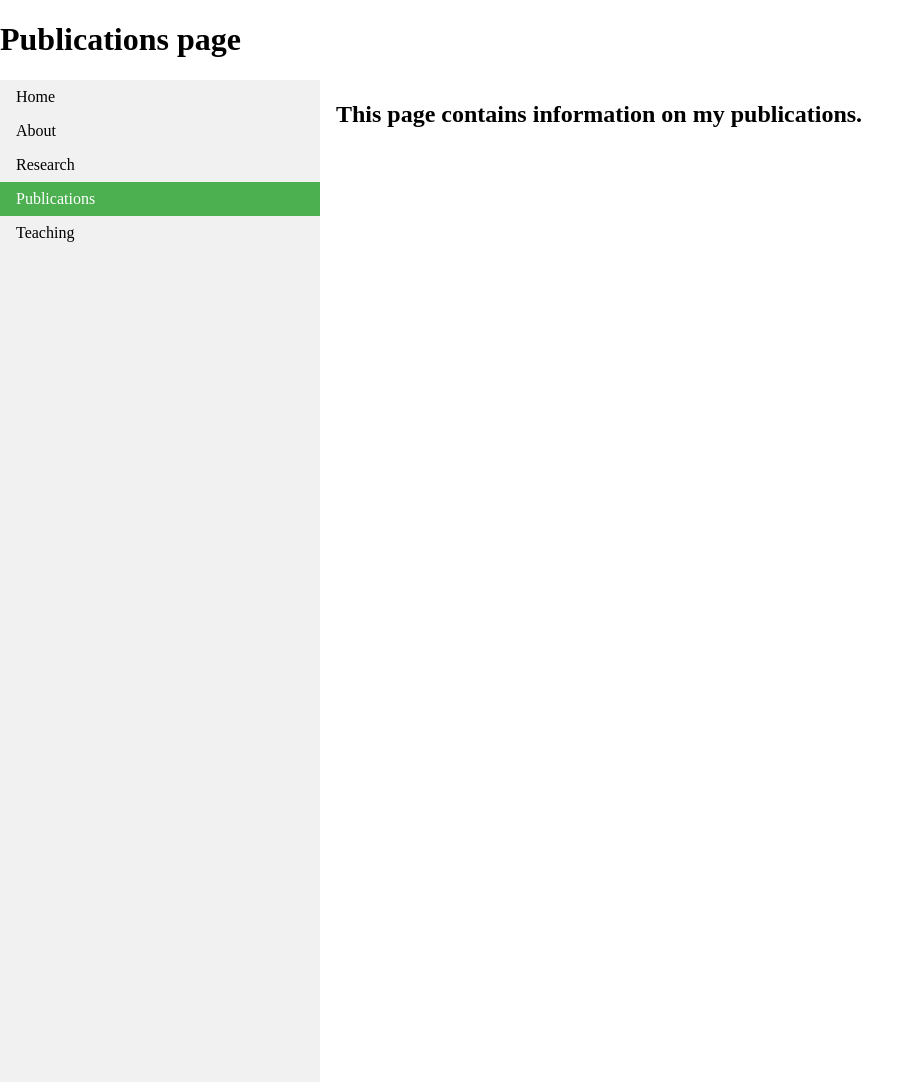
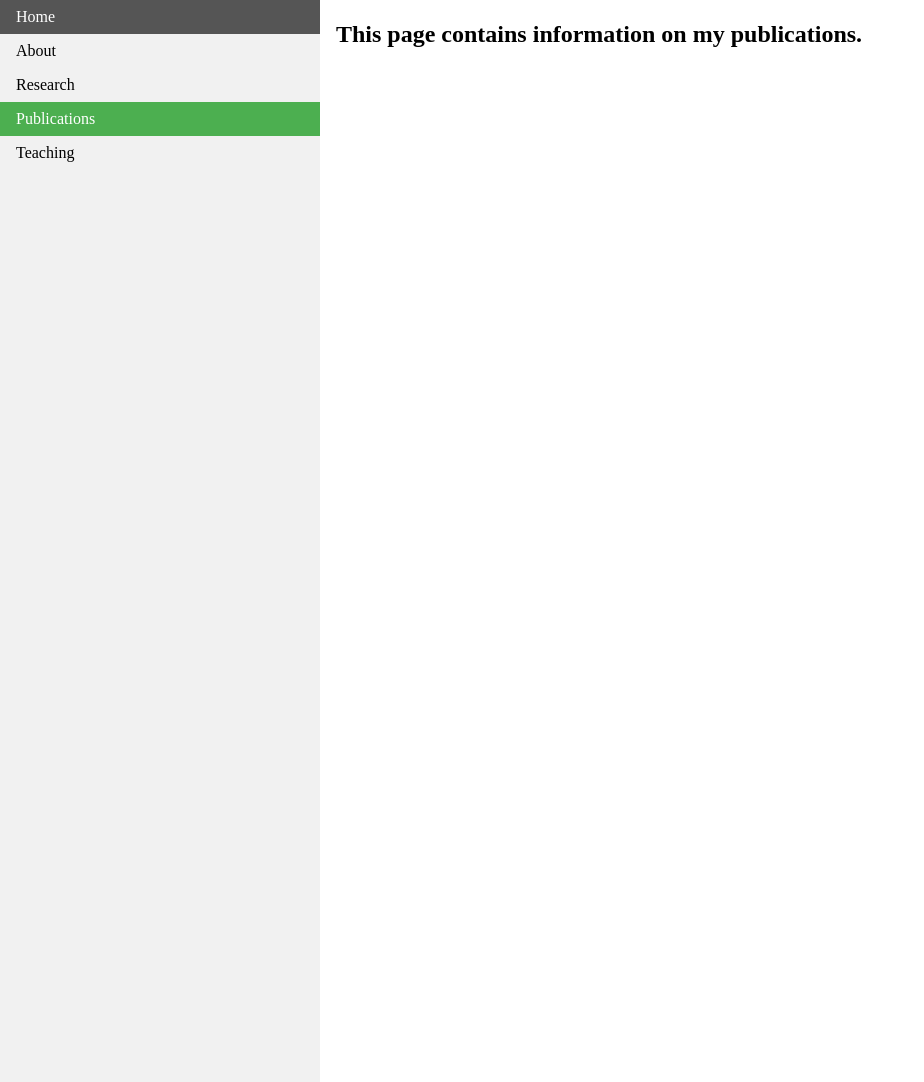
Before and after one commit to tatron/tatron.github.io, a Jekyll site: the page built from publications.md, in a window 1280 px wide and 1082 px high. Shown: the whole window, without its empty margins (0-924 px from the left). Built offline with Jekyll 4.4.1, drawn with Linux system fonts in a browser that asks for light colours.

Commit message:
Update publications.md

```diff
--- a/publications.md
+++ b/publications.md
@@ -2,8 +2,6 @@
 layout: default
 title: Publications
 ---
-# Publications page
-
 <body>
 <ul class="sidenav">
   <li><a href="/">Home</a></li>
```
